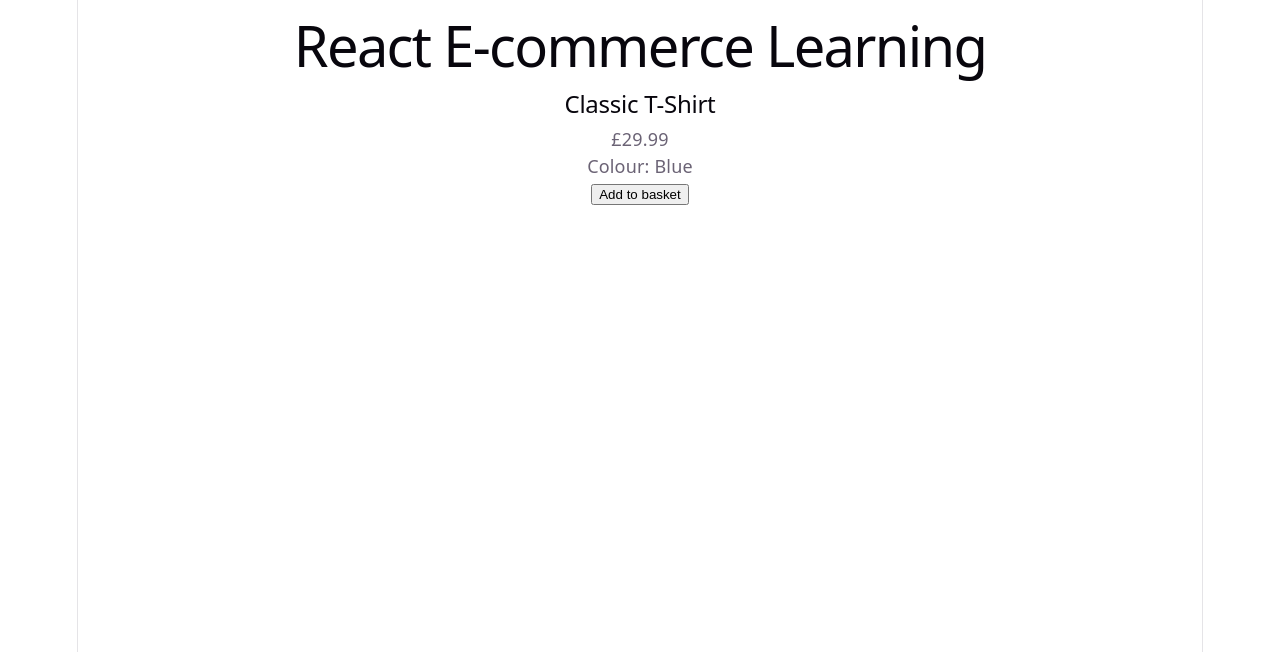
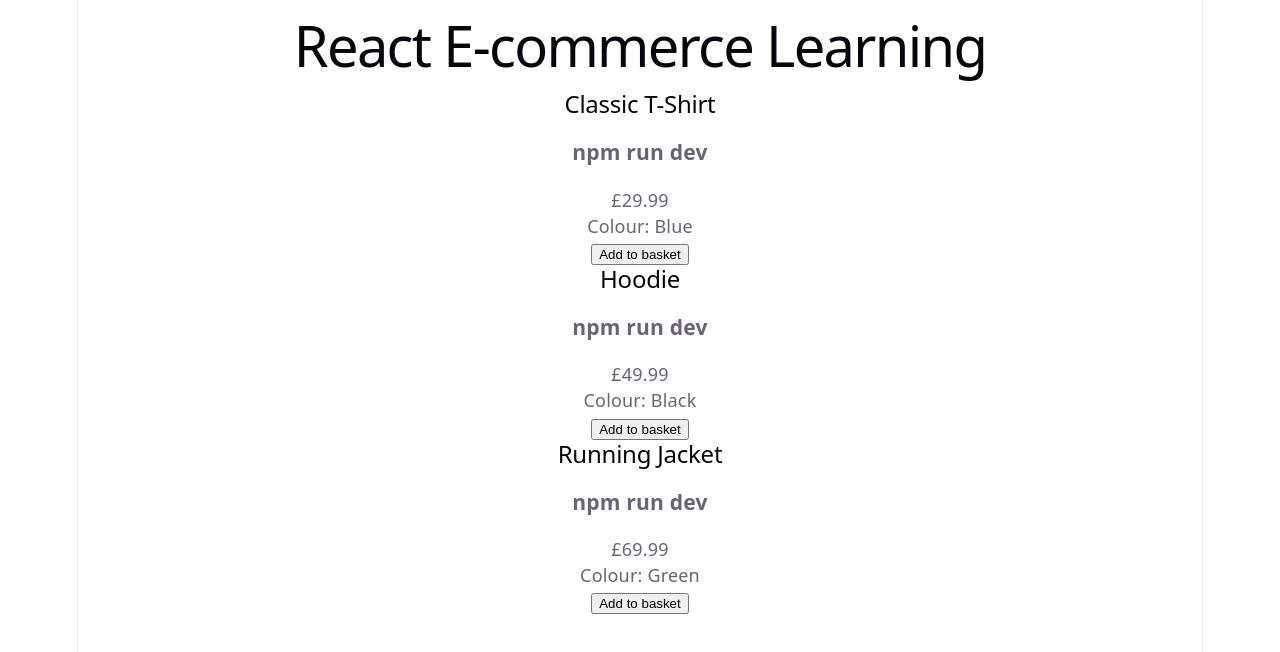
Before and after one commit to Al-Web-Dev/react-ecommerce-learning, a React (Vite) app: page / in a window 1280 px wide. Shown: the top 652 px of the page. Built offline with nearby package versions, Linux system fonts and the light colour scheme.

Commit message:
Use product array

```diff
--- a/src/App.tsx
+++ b/src/App.tsx
@@ -1,15 +1,36 @@
 import ProductCard from './components/ProductCard'
+
+const products = [
+  {
+    name: 'Classic T-Shirt',
+    price: 29.99,
+    colour: 'Blue',
+  },
+  {
+    name: 'Hoodie',
+    price: 49.99,
+    colour: 'Black',
+  },
+  {
+    name: 'Running Jacket',
+    price: 69.99,
+    colour: 'Green',
+  },
+]
 
 function App() {
   return (
     <main>
       <h1>React E-commerce Learning</h1>
 
-     <ProductCard
-  name="Classic T-Shirt"
-  price={29.99}
-  colour="Blue"
-/>
+      {products.map((product) => (
+        <ProductCard
+          key={product.name}
+          name={product.name}
+          price={product.price}
+          colour={product.colour}
+        />
+      ))}
     </main>
   )
 }
--- a/src/components/ProductCard.tsx
+++ b/src/components/ProductCard.tsx
@@ -9,6 +9,7 @@ function ProductCard({ name, price, colour }: ProductCardProps) {
     <article>
 
       <h2>{name}</h2>
+      <h3>npm run dev</h3>
       <p>£{price.toFixed(2)}</p>
       <p>Colour: {colour}</p>
       <button>Add to basket</button>
```
Also changed, not shown: 1 other file (tests, documents, lock files or other folders).
